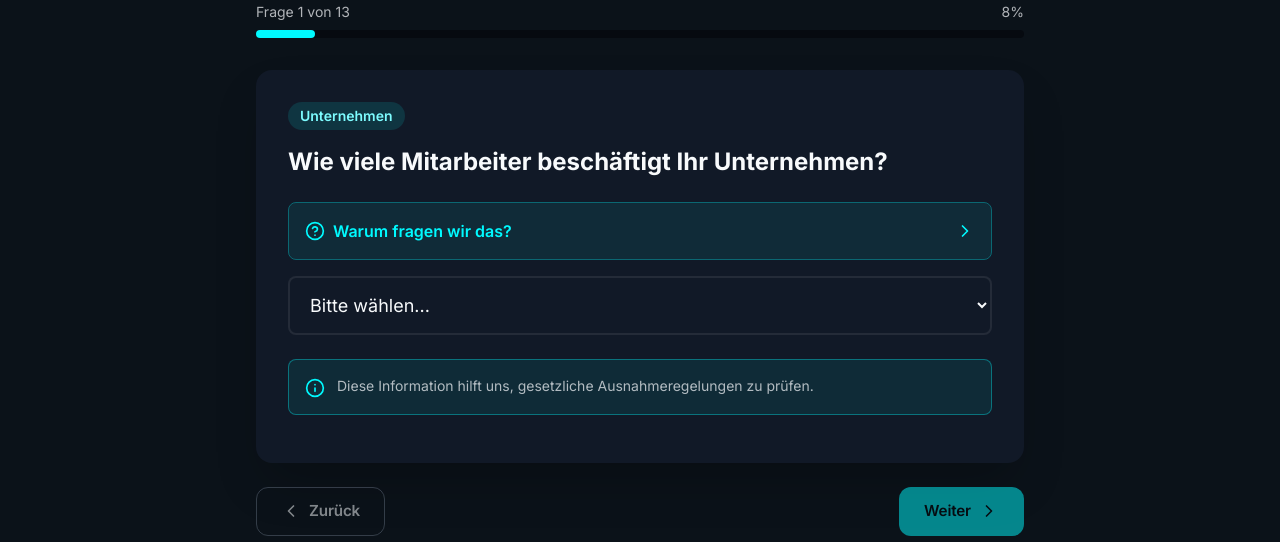
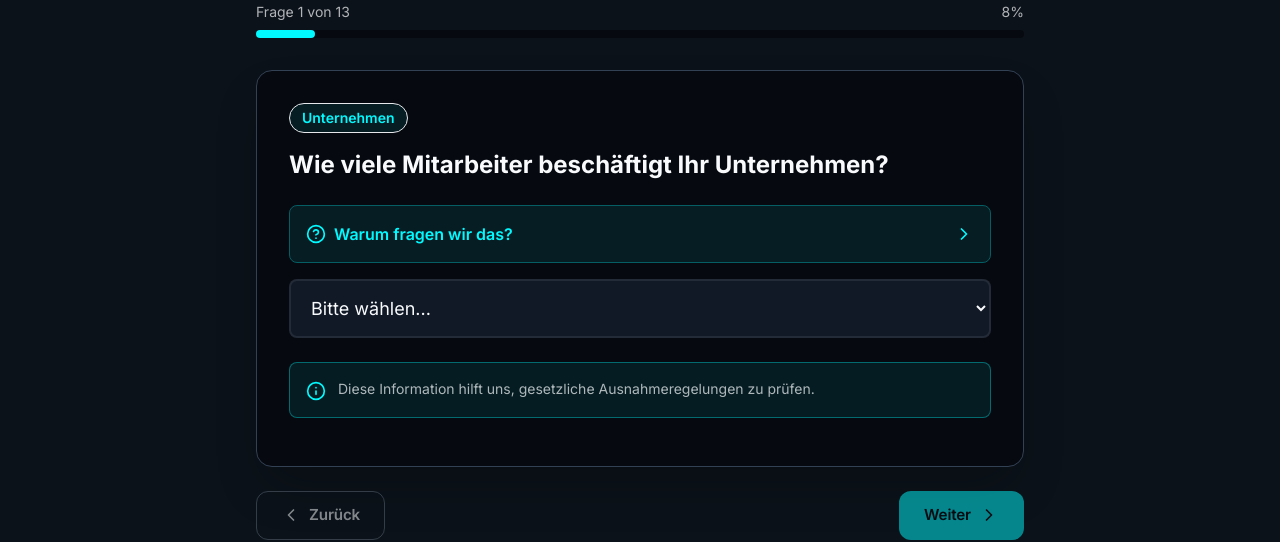
Before and after one commit to promptarchitekt/DSGVO-Ampel, a Next.js app: page /dsgvo-ampel in a window 1280 px wide. Shown: the part 271-813 px from the top of the page. Built offline with nearby package versions, Linux system fonts and the light colour scheme.

Commit message:
style: align DSGVO question card with KI card palette

```diff
--- a/app/dsgvo-ampel/page.tsx
+++ b/app/dsgvo-ampel/page.tsx
@@ -1165,14 +1165,14 @@ const DSGVOAmpelFormular = () => {
         </div>
 
         {/* Question Card */}
-        <div className="bg-white rounded-2xl shadow-2xl p-8 mb-6">
+        <div className="bg-slate-800 rounded-2xl shadow-2xl p-8 mb-6 border border-slate-700">
           {/* Category Badge */}
-          <div className="inline-block bg-blue-100 text-blue-800 px-3 py-1 rounded-full text-sm font-semibold mb-4">
+          <div className="inline-flex items-center gap-2 bg-[rgba(0,250,255,0.08)] text-[var(--accent-cyan)] px-3 py-1 rounded-full text-sm font-semibold mb-4 border border-[var(--accent-cyan)]/40">
             {currentQuestion.category}
           </div>
 
           {/* Question Title */}
-          <h2 className="text-2xl font-bold text-slate-900 mb-6">
+          <h2 className="text-2xl font-bold text-[var(--pa-foreground)] mb-6">
             {guidedMode
               ? currentQuestion.guidedTitle || currentQuestion.title
               : currentQuestion.expertTitle || currentQuestion.title}
```
